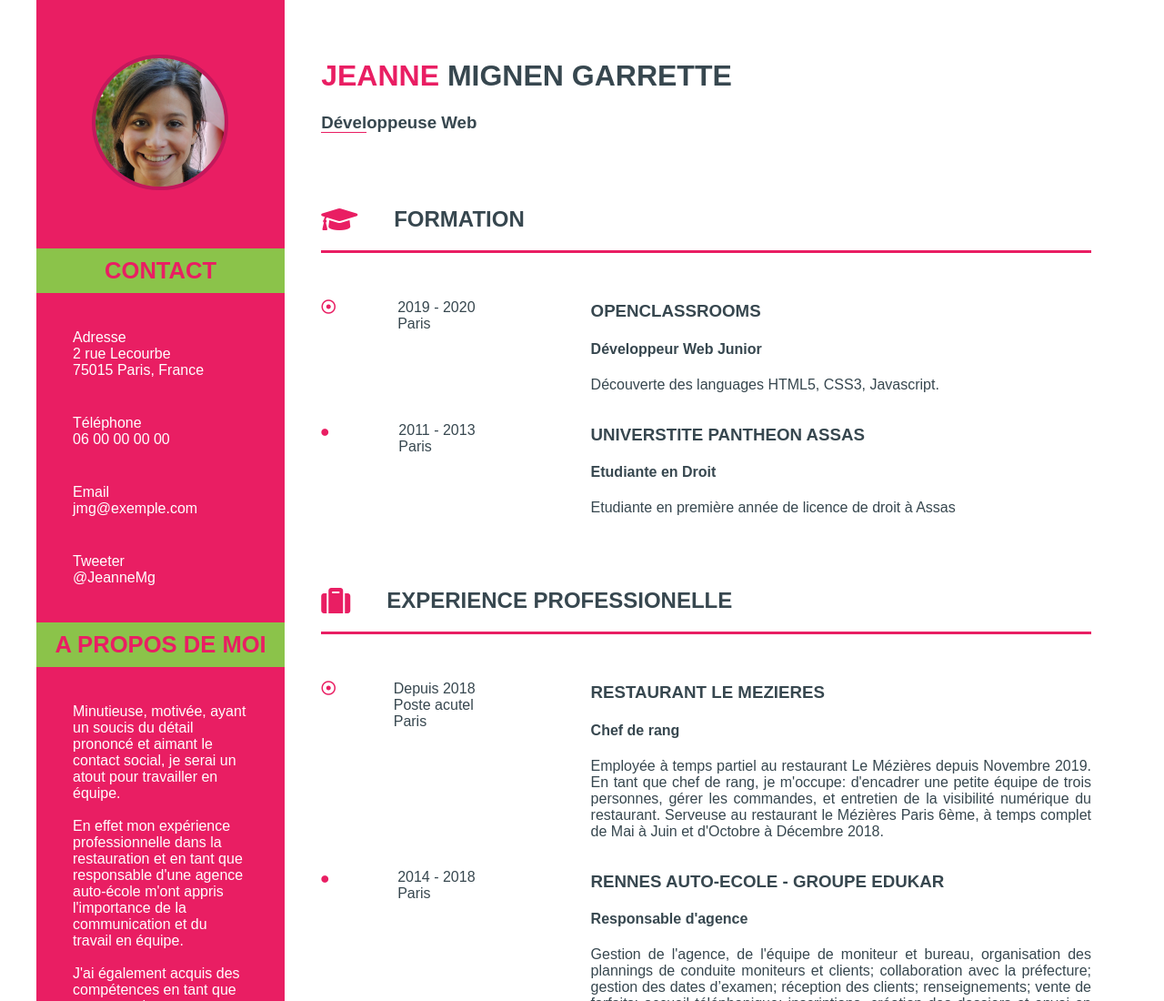
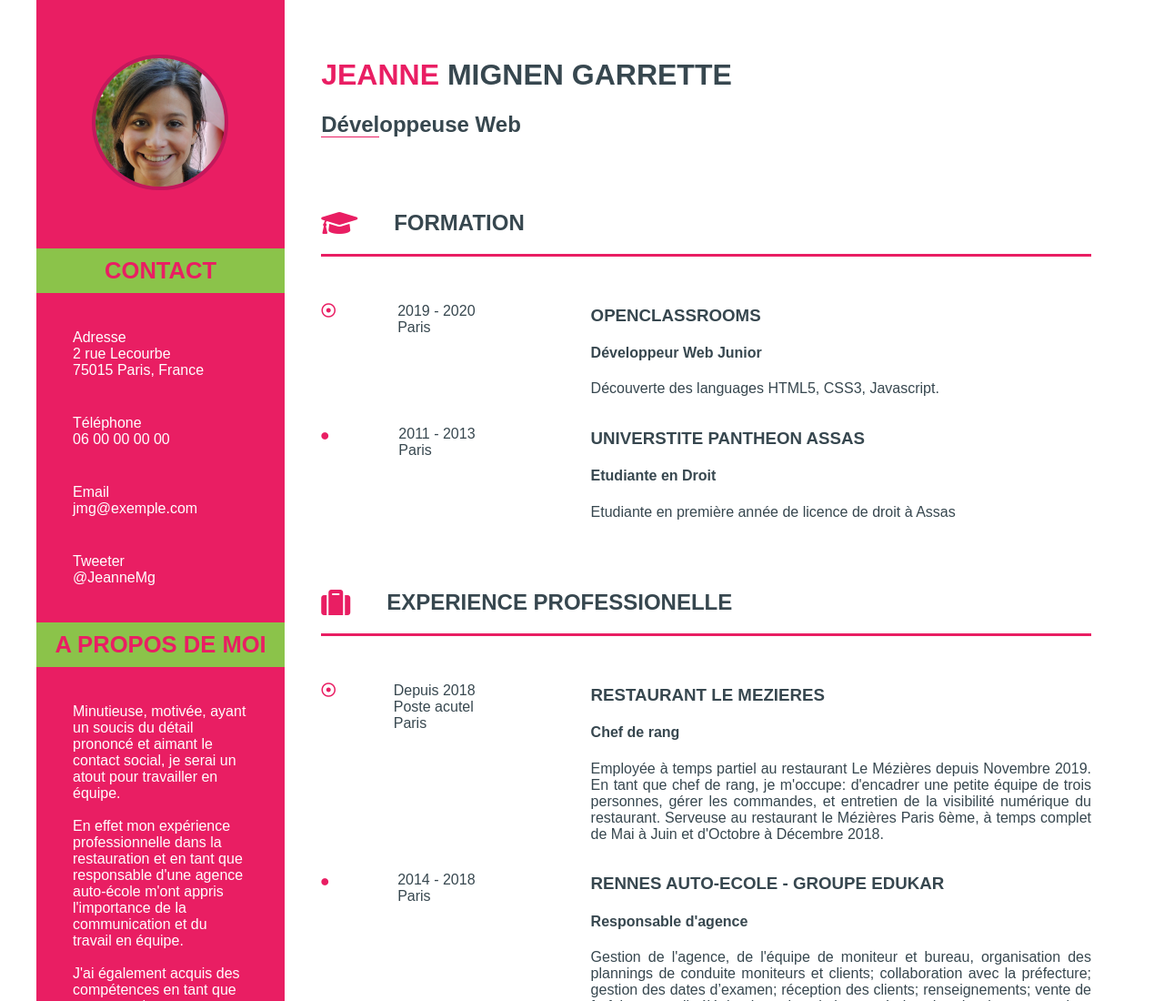
Before and after one commit to JaneMg/CV-en-ligne, a plain HTML site: page index.html in a window 1280 px wide. Shown: the top 1100 px of the page at 91% size. Drawn offline with Linux system fonts and the light colour scheme.

Commit message:
coquille titre

```diff
--- a/index.html
+++ b/index.html
@@ -118,7 +118,7 @@
         <main>
             <header>
                 <h1> <span id="prenom">JEANNE</span> MIGNEN GARRETTE</h1>
-                <h3><span id="titre-metier">Dével</span>oppeuse Web</h3>
+                <h2><span id="titre-metier">Dével</span>oppeuse Web</h2>
             </header>
 
             <section>
```
